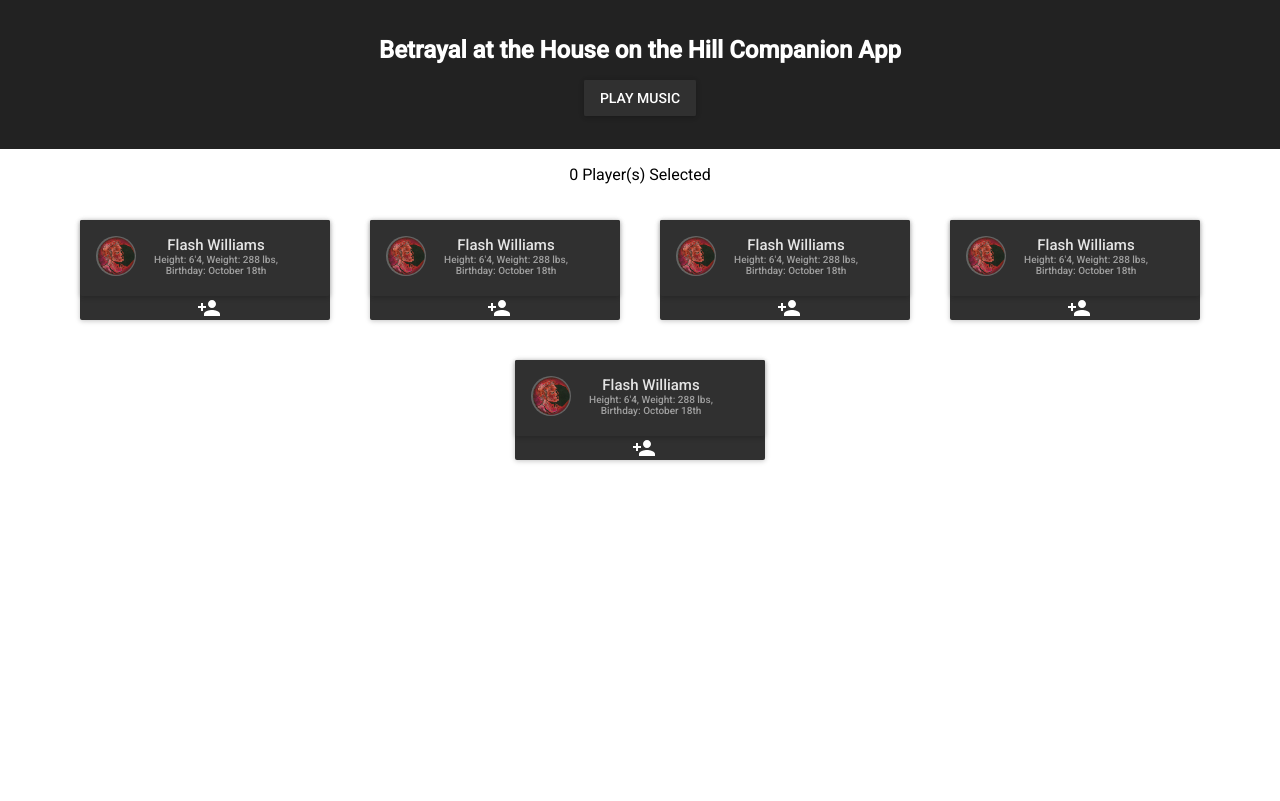
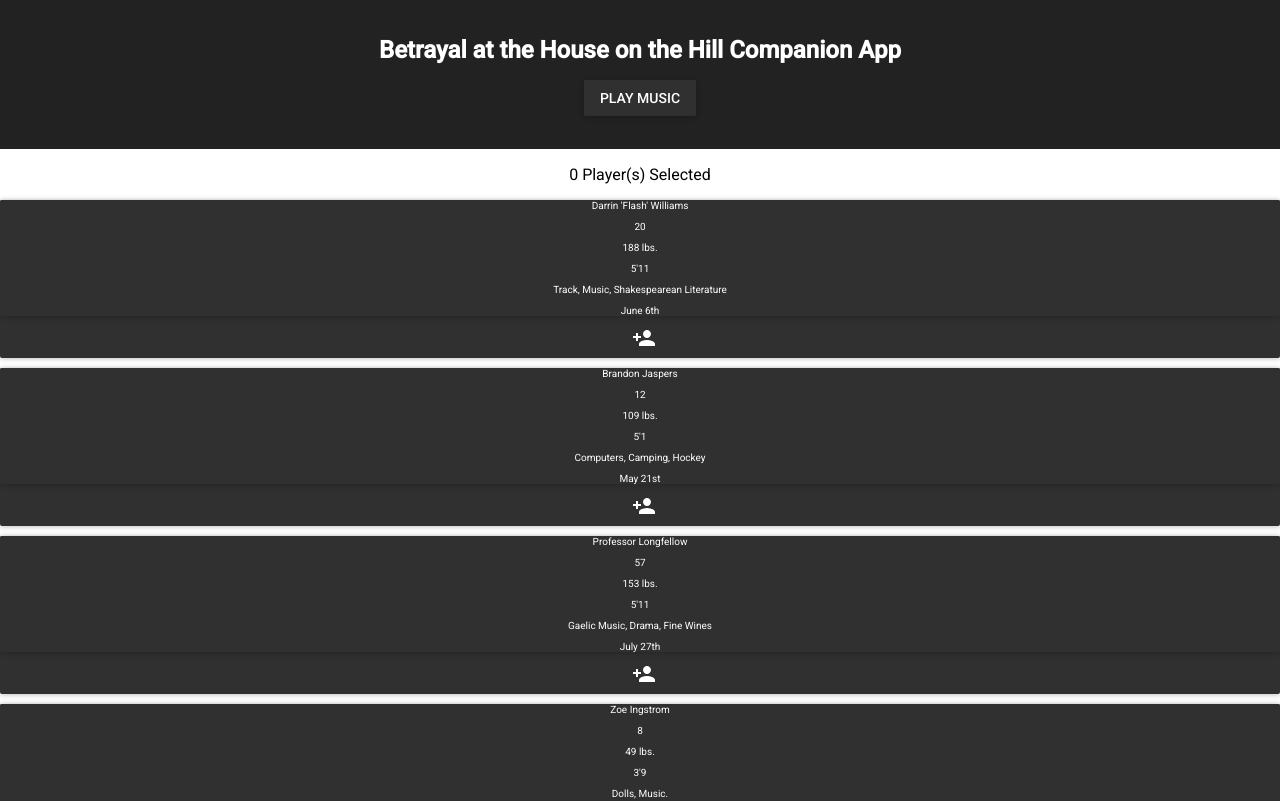
Before and after one commit to oliveir7/betrayal-companion, a React (Create React App) app: page / in a window 1280 px wide. Shown: the top 801 px of the page. Built offline with nearby package versions, Linux system fonts and the light colour scheme; what react-tap-event-plugin would draw is missing.

Commit message:
First draft of all character cards loaded to screen.
Signed-off-by: Mateus Oliveira <oliveir7@tcnj.edu>

```diff
--- a/src/Character.jsx
+++ b/src/Character.jsx
@@ -3,37 +3,75 @@
 import Paper from 'material-ui/Paper';
 import { CardHeader } from 'material-ui/Card';
 import WilliamsAvatar from './assets/Darwin Flash Williams.png';
+import HeroData from './assets/HeroData.json';
+import { Card } from 'material-ui/Card';
+import ActionFavorite from 'material-ui/svg-icons/navigation/check';
+import ActionFavoriteBorder from 'material-ui/svg-icons/social/person-add';
+import Checkbox from 'material-ui/Checkbox';
+
+window.id=0;
 
 const bioStyle = {
     fontSize: '10px'
 }
 
-class Character extends Component {
+const boxStyle = {
+    width:30,
+    margin:'0 auto',
+    paddingBottom:'8px'
+}
+
+const HeroCard = ({data, fn}) => {
+    return (
+        <Paper>
+        <Card>
+            <p>{data.Name}</p>
+            <p>{data.Age}</p>
+            <p>{data.Weight}</p>
+            <p>{data.Height}</p>
+            <p>{data.Hobbies}</p>
+            <p>{data.Birthday}</p>
+        </Card>
+        <Checkbox checkedIcon={<ActionFavorite />}
+            uncheckedIcon={<ActionFavoriteBorder />}
+            onCheck={ fn }
+            style={boxStyle} />
+        </Paper>
+    )
+}
+
+
+const HeroList = ({data}) => {
+    const nodes = data.map((HeroData) => {
+        return(<HeroCard key={window.id++} data={HeroData} />);
+    })
+
+    return(
+        <div style={bioStyle}>{nodes}<br/></div>
+    )
+}
+
+class AllCharacters extends Component {
 
     constructor(props) {
         super(props);
-        this.state = {
-            name: "Flash Williams",
-            desc: "Height: 6'4, Weight: 288 lbs, Birthday: October 18th",
-            btnText: 'Add Player',
-            img: WilliamsAvatar
-        };
+        console.log(props)
+        this.state = {};
+        this.HeroData = HeroData;
+        this.callbackFromParent = props.callbackFromParent;
     }
 
     componentDidMount(){
-        console.log('Character Loaded.');
+        console.log('AllCharacters Loaded.');
     }
 
     render() {
       return (
-         <CardHeader
-            title={this.state.name}
-            subtitle={this.state.desc}
-            avatar={this.state.img}
-            subtitleStyle={bioStyle}/>
-      );
+          <HeroList data={this.HeroData} fn={this.callbackFromParent}></HeroList>
+      )
+
     }
 
 }
 
-export default Character;
+export default AllCharacters;
--- a/src/PlayerSelection.jsx
+++ b/src/PlayerSelection.jsx
@@ -7,7 +7,7 @@
 import Checkbox from 'material-ui/Checkbox';
 import ActionFavorite from 'material-ui/svg-icons/navigation/check';
 import ActionFavoriteBorder from 'material-ui/svg-icons/social/person-add';
-import Character from './Character.jsx';
+import AllCharacters from './Character.jsx';
 
 const style = {
     height: 100,
@@ -21,29 +21,6 @@
     width:30,
     margin:'0 auto',
     paddingBottom:'8px'
-}
-
-
-const HeroList = (props) => {
-  const numbers = props.numbers;
-  const boxChecked = (e, value) => {
-      console.log(e.currentTarget.id);
-  }
-  const listItems = numbers.map((number) =>
-        <Paper style={style} zDepth={1} key={number}>
-            <Card>
-                <Character/>
-            </Card>
-            <Checkbox checkedIcon={<ActionFavorite />}
-                      uncheckedIcon={<ActionFavoriteBorder />}
-                      onCheck={ boxChecked.bind(this) }
-                      style={boxStyle}
-                      id={ 'Hero_' + number } />
-        </Paper>
-    );
-  return (
-    <div>{listItems}</div>
-  );
 }
 
 
@@ -72,6 +49,7 @@
 
     // slight problem with this approach, may need control inside the checkbox to change label
     boxChecked = (event, value) => {
+        console.log('omg amaizn')
         this.updateCount(value)
     }
 
@@ -79,7 +57,7 @@
     return (
         <div>
             <p>{this.state.playerCount} Player(s) Selected</p>
-            <HeroList callbackFromParent={this.updateCount} numbers={ [1, 2, 3, 4, 5] }></HeroList>
+            <AllCharacters callbackFromParent={this.boxChecked}/>
         </div>
     );
   }
```
